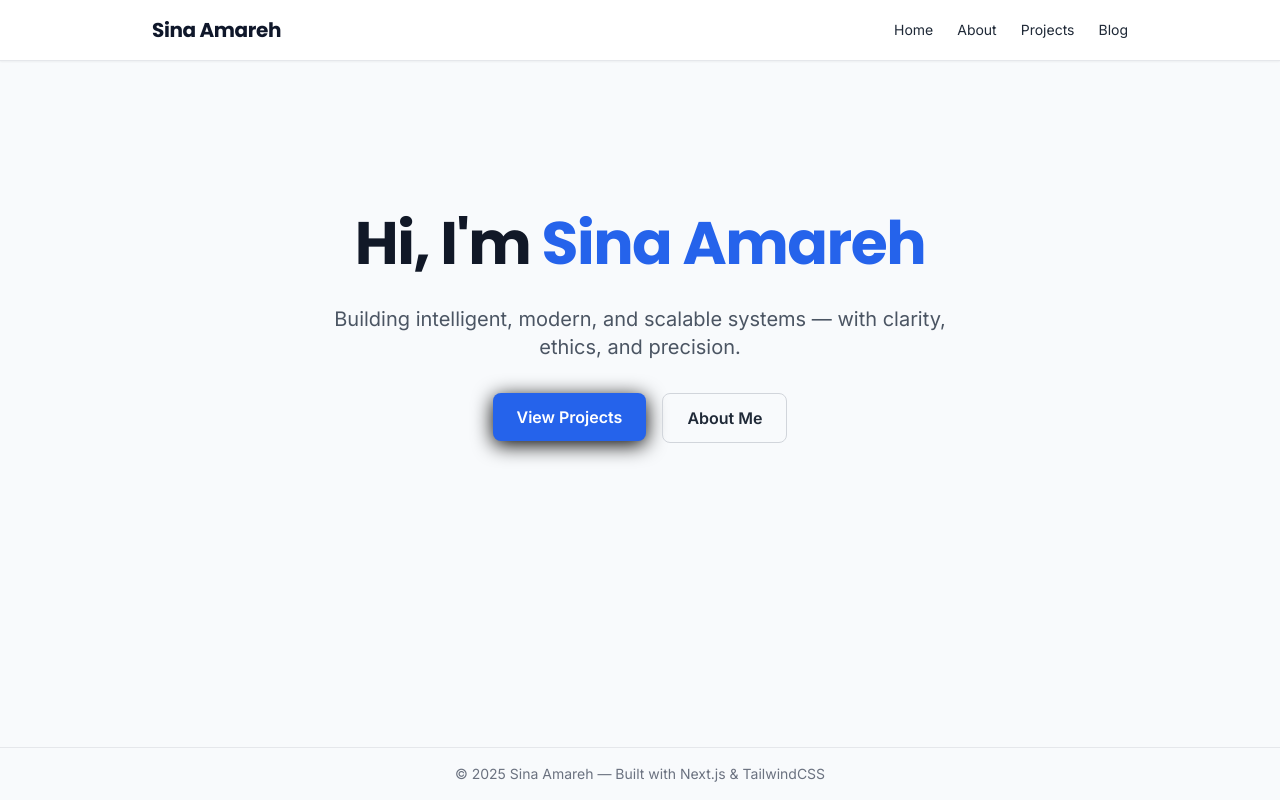
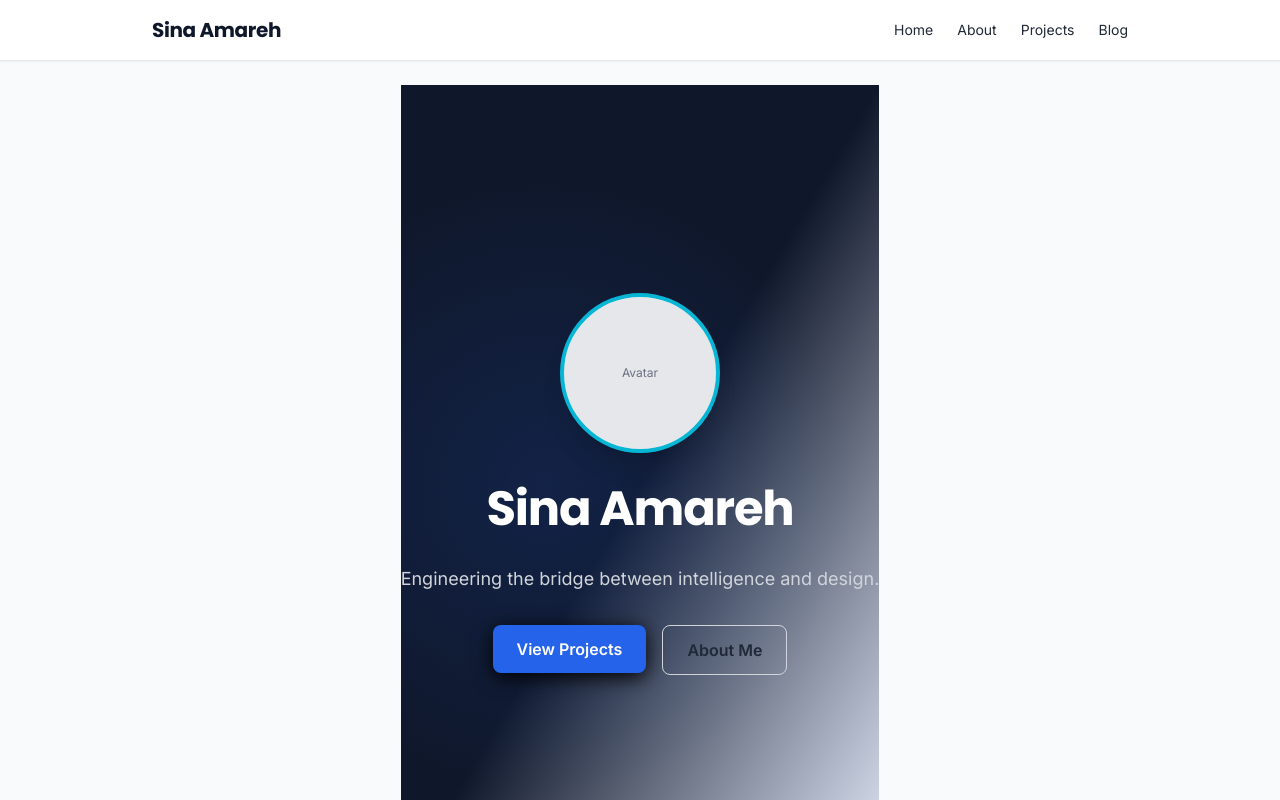
Before and after one commit to Sina-Amare/Portfolio, a Next.js app: page / in a window 1280 px wide. Shown: the top 800 px of the page. Built offline with nearby package versions, Linux system fonts and the light colour scheme.

Commit message:
feat(task-1.5): implemented creative design enhancement and motion layer

```diff
--- a/app/(site)/components/About.tsx
+++ b/app/(site)/components/About.tsx
@@ -3,7 +3,9 @@ import { motion } from "framer-motion";
 
 export default function About() {
   return (
-    <section className="max-w-6xl mx-auto px-6 sm:px-12 py-32 grid md:grid-cols-2 gap-12 items-center">
+    <section className="max-w-6xl mx-auto px-6 sm:px-12 py-32">
+      <div className="glass-card rounded-2xl p-8 md:p-12 shadow-soft border border-gray-700/30">
+        <div className="grid md:grid-cols-2 gap-12 items-center">
           {/* Left Column - Image */}
           <motion.div
             initial={{ opacity: 0, x: -50 }}
@@ -12,12 +14,8 @@ export default function About() {
             viewport={{ once: true }}
             className="flex justify-center"
           >
-        <div className="relative w-56 h-56 sm:w-72 sm:h-72 rounded-full overflow-hidden shadow-xl ring-4 ring-brand-blue/20">
-          <img
-            src="/assets/images/profile.jpg"
-            alt="Sina Amareh portrait"
-            className="object-cover w-full h-full scale-105 hover:scale-110 transition-transform duration-500 ease-smooth"
-          />
+            <div className="relative w-56 h-56 sm:w-72 sm:h-72 rounded-full overflow-hidden shadow-xl ring-4 ring-brand-blue/20 bg-gray-200 flex items-center justify-center">
+              <span className="text-xs text-gray-500">Profile Image</span>
             </div>
           </motion.div>
 
@@ -27,30 +25,32 @@ export default function About() {
             whileInView={{ opacity: 1, x: 0 }}
             transition={{ duration: 0.7, delay: 0.2, ease: "easeOut" }}
             viewport={{ once: true }}
-        className="text-gray-700 space-y-6"
+            className="text-gray-100 space-y-6"
           >
-        <h2 className="text-4xl sm:text-5xl font-bold tracking-tight text-gray-900">
+            <h2 className="text-4xl sm:text-5xl font-bold tracking-tight text-white">
               A Mind That Builds Systems
             </h2>
 
             <p className="text-lg leading-relaxed">
-          I'm <span className="font-semibold text-brand-blue">Sina Amareh</span>, a systems-minded
-          engineer passionate about creating technology that is intelligent, ethical, and timeless.
-          My approach combines design sensitivity with structured engineering — where simplicity and
-          precision coexist.
+              I'm <span className="font-semibold text-brand-accent">Sina Amareh</span>, a
+              systems-minded engineer passionate about creating technology that is intelligent,
+              ethical, and timeless. My approach combines design sensitivity with structured
+              engineering — where simplicity and precision coexist.
             </p>
 
-        <p className="text-base leading-relaxed text-gray-600">
+            <p className="text-base leading-relaxed text-gray-300">
               With a foundation in{" "}
-          <span className="font-medium text-gray-900">
+              <span className="font-medium text-white">
                 Python, Django, and modern web architecture
               </span>
               , I craft digital products that merge clarity with performance. I believe great
               engineering is not about complexity, but the art of creating balance.
             </p>
 
-        <p className="italic text-gray-500">"Code is a medium — clarity is its art form."</p>
+            <p className="italic text-gray-400">"Code is a medium — clarity is its art form."</p>
           </motion.div>
+        </div>
+      </div>
     </section>
   );
 }
--- a/app/(site)/components/Hero.tsx
+++ b/app/(site)/components/Hero.tsx
@@ -5,31 +5,22 @@ import Link from "next/link";
 
 export default function Hero() {
   return (
-    <section className="flex flex-col items-center justify-center text-center py-32 space-y-8">
-      <motion.h1
+    <motion.div
       initial={{ opacity: 0, y: 40 }}
       animate={{ opacity: 1, y: 0 }}
-        transition={{ duration: 0.6, ease: "easeOut" }}
-        className="text-5xl sm:text-6xl font-extrabold tracking-tight text-gray-900"
+      transition={{ duration: 1, ease: "easeOut" }}
+      className="relative flex flex-col items-center text-center bg-gradient-to-br from-brand-dark via-slate-900 to-brand-primary/10 py-20 min-h-screen"
     >
-        Hi, I'm <span className="text-blue-600">Sina Amareh</span>
-      </motion.h1>
-
-      <motion.p
-        initial={{ opacity: 0, y: 20 }}
-        animate={{ opacity: 1, y: 0 }}
-        transition={{ delay: 0.2, duration: 0.6, ease: "easeOut" }}
-        className="max-w-2xl text-gray-600 text-lg sm:text-xl"
-      >
-        Building intelligent, modern, and scalable systems — with clarity, ethics, and precision.
-      </motion.p>
-
-      <motion.div
-        initial={{ opacity: 0 }}
-        animate={{ opacity: 1 }}
-        transition={{ delay: 0.4, duration: 0.6 }}
-        className="flex space-x-4 mt-8"
-      >
+      <div className="absolute inset-0 bg-[radial-gradient(circle_at_30%_50%,rgba(37,99,235,0.15),transparent_60%)]" />
+      <div className="relative z-10 flex flex-col items-center justify-center text-center py-32 space-y-8">
+        <div className="w-40 h-40 rounded-full border-4 border-brand-accent shadow-xl backdrop-blur-md overflow-hidden float-slow flex items-center justify-center bg-gray-200">
+          <span className="text-xs text-gray-500">Avatar</span>
+        </div>
+        <h1 className="text-5xl font-display text-white tracking-tight">Sina Amareh</h1>
+        <p className="mt-3 text-lg text-gray-300 max-w-xl">
+          Engineering the bridge between intelligence and design.
+        </p>
+        <div className="flex space-x-4 mt-8">
           <Link href="/projects">
             <Button className="px-6 py-3 text-base font-semibold">View Projects</Button>
           </Link>
@@ -38,7 +29,8 @@ export default function Hero() {
               About Me
             </Button>
           </Link>
+        </div>
+      </div>
     </motion.div>
-    </section>
   );
 }
--- a/app/(site)/layout.tsx
+++ b/app/(site)/layout.tsx
@@ -2,6 +2,8 @@ import "../../styles/globals.css";
 import Link from "next/link";
 import { Metadata } from "next";
 import { Inter, Poppins } from "next/font/google";
+import { motion, useScroll, useTransform } from "framer-motion";
+import { useEffect, useState } from "react";
 
 const inter = Inter({ subsets: ["latin"], variable: "--font-inter" });
 const poppins = Poppins({
@@ -16,11 +18,28 @@ export const metadata: Metadata = {
 };
 
 export default function SiteLayout({ children }: { children: React.ReactNode }) {
+  const [scrolled, setScrolled] = useState(false);
+
+  useEffect(() => {
+    const handleScroll = () => {
+      if (window.scrollY > 100) {
+        setScrolled(true);
+      } else {
+        setScrolled(false);
+      }
+    };
+
+    window.addEventListener("scroll", handleScroll);
+    return () => window.removeEventListener("scroll", handleScroll);
+  }, []);
+
   return (
     <html lang="en" className={`${inter.variable} ${poppins.variable}`}>
       <body className="bg-brand-light text-gray-800 antialiased min-h-screen flex flex-col">
-        <header className="border-b bg-white shadow-sm sticky top-0 z-50">
-          <nav className="max-w-5xl mx-auto flex justify-between items-center py-4 px-6">
+        <header className="border-b bg-white shadow-sm sticky top-0 z-50 transition-all duration-500">
+          <nav
+            className={`max-w-5xl mx-auto flex justify-between items-center py-4 px-6 ${scrolled ? "bg-brand-dark/80 backdrop-blur-md text-white" : ""}`}
+          >
             <h1 className="text-xl font-bold font-display">Sina Amareh</h1>
             <ul className="flex space-x-6 text-sm font-sans">
               <li>
--- /dev/null
+++ b/styles/animations.css
@@ -0,0 +1,12 @@
+@keyframes float {
+  0%,
+  100% {
+    transform: translateY(0);
+  }
+  50% {
+    transform: translateY(-6px);
+  }
+}
+.float-slow {
+  animation: float 6s ease-in-out infinite;
+}
--- a/styles/globals.css
+++ b/styles/globals.css
@@ -49,3 +49,14 @@ a:hover {
   color: #2563eb;
   transform: translateY(-1px);
 }
+
+.gradient-bg {
+  background: radial-gradient(circle at 30% 50%, rgba(37, 99, 235, 0.15), transparent 60%),
+    linear-gradient(to bottom right, #0f172a, #1e3a8a);
+}
+
+.glass-card {
+  backdrop-filter: blur(12px);
+  background: rgba(255, 255, 255, 0.05);
+  border: 1px solid rgba(255, 255, 255, 0.1);
+}
```
Also changed, not shown: 1 other file (tests, documents, lock files or other folders). Lines whose indentation alone changed are shown as unchanged.
